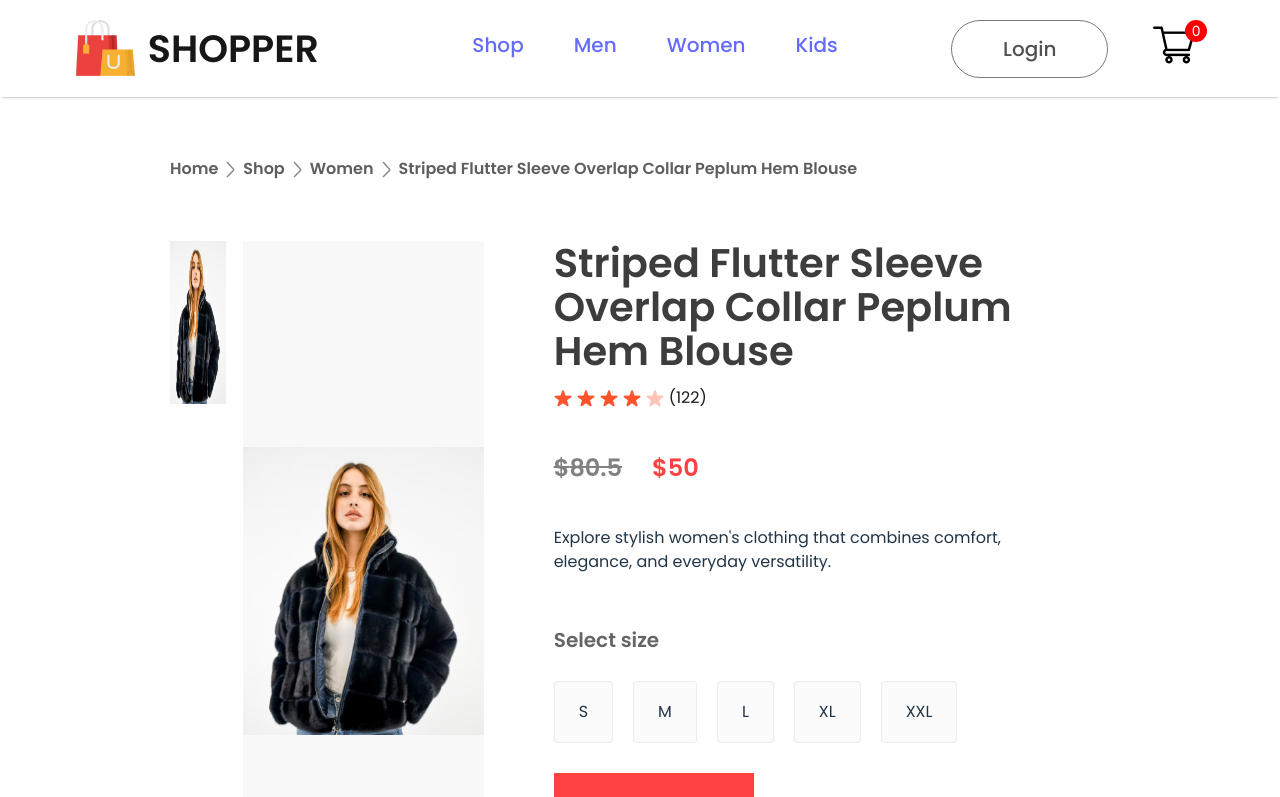
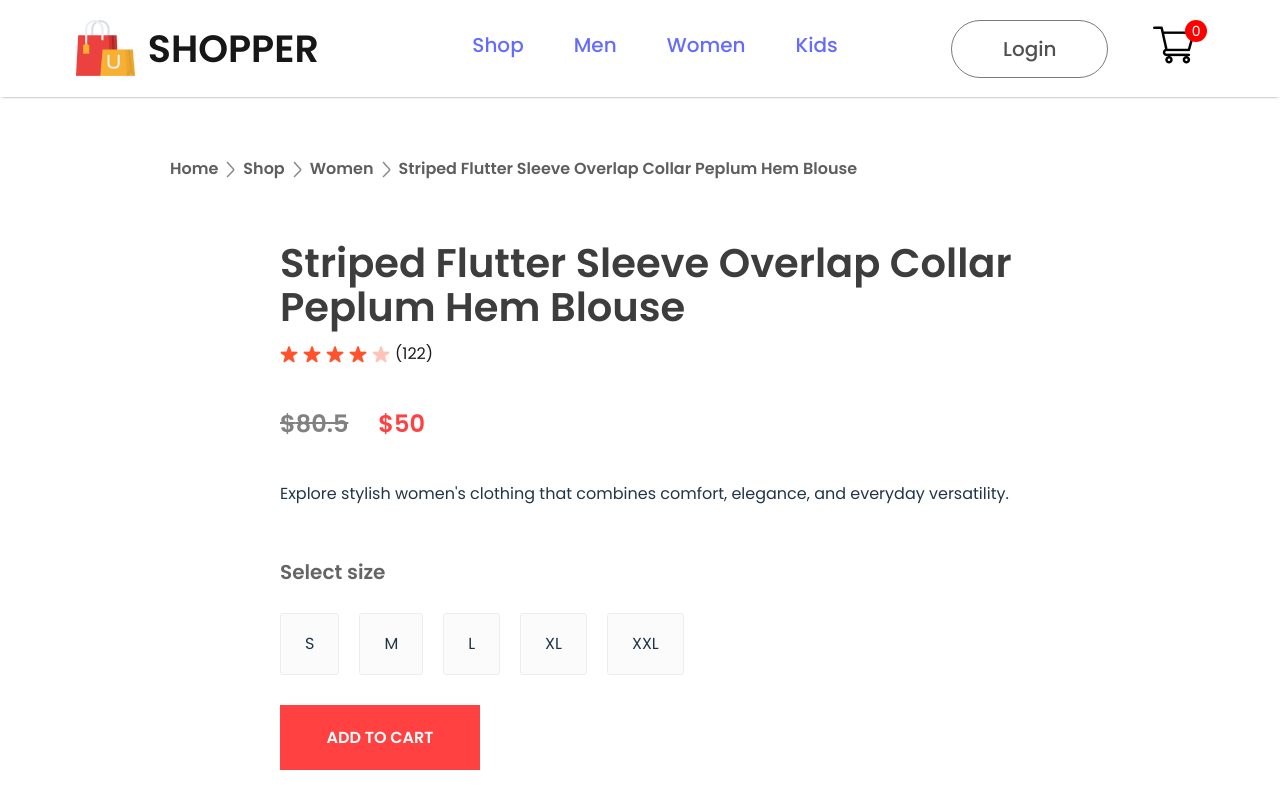
Before and after one commit to Irfanft12/ecommerce-shopper, a React (Vite) app: page /product/1 in a window 1280 px wide. Shown: the top 797 px of the page. Built offline with nearby package versions, Linux system fonts and the light colour scheme.

Commit message:
Update product display styles with gap and flex adjustments

```diff
--- a/src/components/productDisplay/productDisplay.css
+++ b/src/components/productDisplay/productDisplay.css
@@ -1,15 +1,16 @@
 .product-display {
     display: flex;
     margin: 0 170px;
+    gap: 40px;
 }
+
 .product-display-left {
-    display: flex;
-    gap: 17px;
+    flex: 1;
+    min-width: 0;
 }
+
 .product-display-img-list {
-    display: flex;
-    flex-direction: column;
-    gap: 16px;
+    display: none;
 }
 .product-display-img-list img {
     height: 163px;
```
